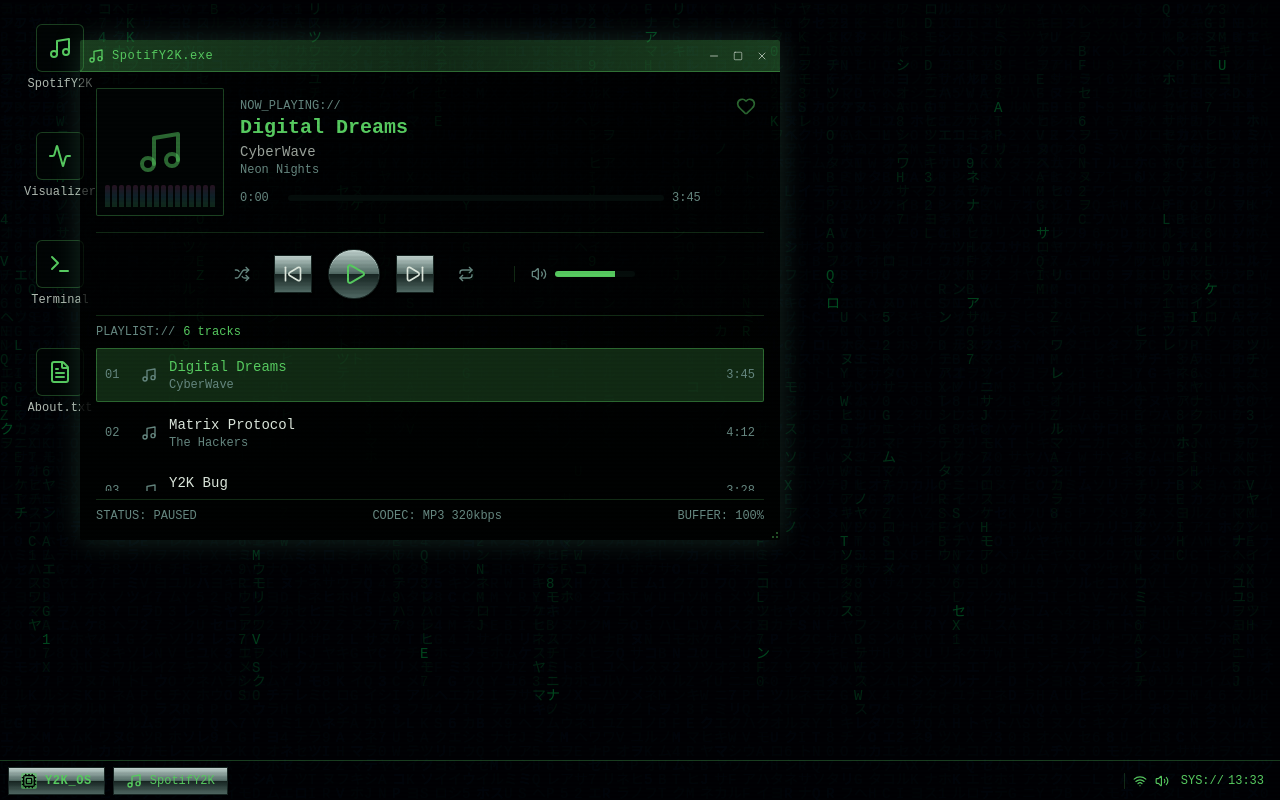
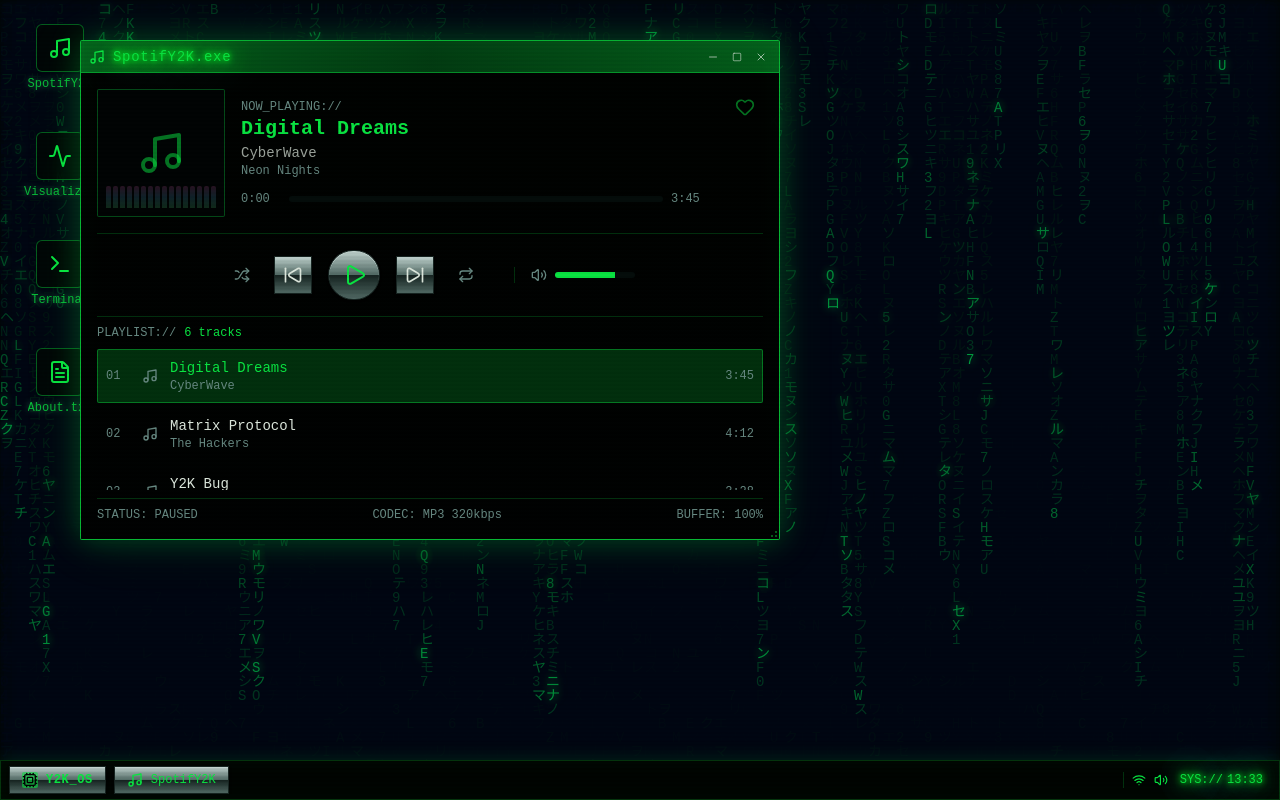
Before and after one commit to lassestilvang/v0-spotify2k-design, a Next.js app: page / in a window 1280 px wide. Built offline with nearby package versions, Linux system fonts and the light colour scheme.

Commit message:
enhance Matrix rain and green accents for Y2K aesthetic
Co-authored-by: Lasse Stilvang <287704+lassestilvang@users.noreply.github.com>

```diff
--- a/app/globals.css
+++ b/app/globals.css
@@ -16,9 +16,9 @@
   --popover: oklch(0.10 0.012 180);
   --popover-foreground: oklch(0.92 0.02 145);
 
-  /* Primary - Cyber green (Matrix inspired) */
-  --primary: oklch(0.75 0.18 145);
-  --primary-foreground: oklch(0.08 0.01 180);
+  /* Primary - Cyber green (Matrix inspired) - BRIGHT */
+  --primary: oklch(0.80 0.25 145);
+  --primary-foreground: oklch(0.05 0.01 180);
 
   /* Secondary - Muted cyber */
   --secondary: oklch(0.18 0.02 180);
@@ -36,19 +36,19 @@
   --destructive: oklch(0.55 0.22 25);
   --destructive-foreground: oklch(0.95 0.02 25);
 
-  /* Borders and inputs */
-  --border: oklch(0.25 0.03 145);
-  --input: oklch(0.15 0.02 180);
-  --ring: oklch(0.65 0.15 145);
+  /* Borders and inputs - with green tint */
+  --border: oklch(0.30 0.08 145);
+  --input: oklch(0.12 0.04 145);
+  --ring: oklch(0.75 0.22 145);
 
-  /* Y2K specific colors */
-  --cyber-green: oklch(0.75 0.22 145);
-  --cyber-green-glow: oklch(0.80 0.25 145);
-  --cyber-blue: oklch(0.65 0.18 220);
-  --cyber-pink: oklch(0.70 0.20 340);
-  --cyber-purple: oklch(0.55 0.22 300);
-  --matrix-green: oklch(0.70 0.25 140);
-  --terminal-green: oklch(0.65 0.20 145);
+  /* Y2K specific colors - BRIGHT NEON */
+  --cyber-green: oklch(0.85 0.30 145);
+  --cyber-green-glow: oklch(0.90 0.32 145);
+  --cyber-blue: oklch(0.70 0.22 210);
+  --cyber-pink: oklch(0.75 0.25 340);
+  --cyber-purple: oklch(0.60 0.25 300);
+  --matrix-green: oklch(0.82 0.30 142);
+  --terminal-green: oklch(0.80 0.28 145);
 
   /* Chrome metallic gradients */
   --chrome-light: oklch(0.85 0.02 180);
@@ -344,6 +344,25 @@
       inset 1px 1px 0 oklch(1 0 0 / 0.1);
     border: 1px solid var(--chrome-mid);
   }
+
+  /* Window glass effect - translucent with green tint */
+  .window-glass {
+    background: oklch(0.08 0.03 145 / 0.92);
+    backdrop-filter: blur(16px);
+    border: 1px solid oklch(0.40 0.12 145 / 0.6);
+    box-shadow:
+      0 0 20px oklch(0.80 0.25 145 / 0.15),
+      inset 0 0 30px oklch(0.80 0.25 145 / 0.05);
+  }
+
+  /* Active window glow */
+  .window-active {
+    border-color: oklch(0.80 0.25 145 / 0.8);
+    box-shadow:
+      0 0 30px oklch(0.80 0.25 145 / 0.25),
+      0 0 60px oklch(0.80 0.25 145 / 0.1),
+      inset 0 0 30px oklch(0.80 0.25 145 / 0.08);
+  }
 }
 
 /* Force dark mode on all system UI */
--- a/components/y2k/desktop-icon.tsx
+++ b/components/y2k/desktop-icon.tsx
@@ -29,13 +29,13 @@ export function DesktopIcon({ icon, label, onClick }: DesktopIconProps) {
         <div className="absolute inset-0 rounded-lg bg-primary/20 blur-md opacity-0 group-hover:opacity-100 transition-opacity" />
 
         {/* Icon container */}
-        <div className="relative flex h-12 w-12 items-center justify-center rounded-lg border border-primary/30 bg-card/80 backdrop-blur group-hover:border-primary/60 group-hover:bg-primary/10 transition-all">
-          <IconComponent className="h-6 w-6 text-primary group-hover:text-primary" />
+        <div className="relative flex h-12 w-12 items-center justify-center rounded-lg border border-primary/40 bg-card/80 backdrop-blur group-hover:border-primary group-hover:bg-primary/15 group-hover:box-glow-green transition-all">
+          <IconComponent className="h-6 w-6 text-primary group-hover:glow-green" />
         </div>
       </div>
 
       {/* Label */}
-      <span className="text-xs text-foreground/80 group-hover:text-primary font-mono max-w-[80px] truncate text-center">
+      <span className="text-xs text-primary/80 group-hover:text-primary group-hover:glow-green font-mono max-w-[80px] truncate text-center drop-shadow-[0_0_3px_rgba(100,255,150,0.5)]">
         {label}
       </span>
     </button>
--- a/components/y2k/matrix-rain.tsx
+++ b/components/y2k/matrix-rain.tsx
@@ -28,7 +28,7 @@ export function MatrixRain() {
       ctx.fillStyle = "rgba(10, 15, 25, 0.05)"
       ctx.fillRect(0, 0, canvas.width, canvas.height)
 
-      ctx.fillStyle = "#00ff6640"
+      ctx.fillStyle = "#00ff6660"
       ctx.font = `${fontSize}px monospace`
 
       for (let i = 0; i < drops.length; i++) {
@@ -36,14 +36,18 @@ export function MatrixRain() {
         const x = i * fontSize
         const y = drops[i] * fontSize
 
-        // Vary the green intensity
+        // Vary the green intensity - brighter for hacker aesthetic
         const intensity = Math.random()
-        if (intensity > 0.95) {
+        if (intensity > 0.92) {
           ctx.fillStyle = "#00ff66"
-        } else if (intensity > 0.8) {
-          ctx.fillStyle = "#00ff6680"
+          ctx.shadowColor = "#00ff66"
+          ctx.shadowBlur = 10
+        } else if (intensity > 0.75) {
+          ctx.fillStyle = "#00ff66aa"
+          ctx.shadowBlur = 0
         } else {
-          ctx.fillStyle = "#00ff6630"
+          ctx.fillStyle = "#00ff6650"
+          ctx.shadowBlur = 0
         }
 
         ctx.fillText(char, x, y)
@@ -66,7 +70,7 @@ export function MatrixRain() {
   return (
     <canvas
       ref={canvasRef}
-      className="absolute inset-0 z-0 opacity-30"
+      className="absolute inset-0 z-0 opacity-60"
     />
   )
 }
--- a/components/y2k/taskbar.tsx
+++ b/components/y2k/taskbar.tsx
@@ -81,7 +81,7 @@ export function Taskbar({ openWindows, activeWindow, minimizedWindows, onWindowC
             <Wifi className="h-3.5 w-3.5 text-primary" />
             <Volume2 className="h-3.5 w-3.5 text-primary" />
           </div>
-          <div className="flex items-center gap-1 text-xs font-mono text-primary">
+          <div className="flex items-center gap-1 text-xs font-mono text-primary glow-green">
             <span className="hidden sm:inline">SYS://</span>
             <span className="tabular-nums">{time}</span>
           </div>
--- a/components/y2k/window-frame.tsx
+++ b/components/y2k/window-frame.tsx
@@ -116,7 +116,7 @@ export function WindowFrame({
     <div
       ref={windowRef}
       className={`absolute flex flex-col window-glass rounded-sm overflow-hidden transition-shadow ${
-        isActive ? "shadow-[0_0_30px_rgba(100,200,150,0.2)] z-40" : "opacity-90 z-30"
+        isActive ? "window-active z-40" : "opacity-85 z-30"
       }`}
       style={{
         left: position.x,
@@ -130,16 +130,16 @@ export function WindowFrame({
       <div
         className={`flex h-8 items-center justify-between px-2 cursor-move select-none border-b ${
           isActive
-            ? "bg-gradient-to-r from-primary/30 via-primary/20 to-primary/30 border-primary/40"
-            : "bg-muted/50 border-muted-foreground/20"
+            ? "bg-gradient-to-r from-primary/40 via-primary/25 to-primary/40 border-primary/50"
+            : "bg-muted/60 border-muted-foreground/30"
         }`}
         onMouseDown={handleTitleBarMouseDown}
       >
         <div className="flex items-center gap-2">
-          <div className={`${isActive ? "text-primary" : "text-muted-foreground"}`}>
+          <div className={`${isActive ? "text-primary glow-green" : "text-muted-foreground"}`}>
             {icon}
           </div>
-          <span className={`text-xs font-mono tracking-wider ${isActive ? "text-primary" : "text-muted-foreground"}`}>
+          <span className={`text-sm font-mono tracking-wider ${isActive ? "text-primary glow-green" : "text-muted-foreground"}`}>
             {title}
           </span>
         </div>
```
